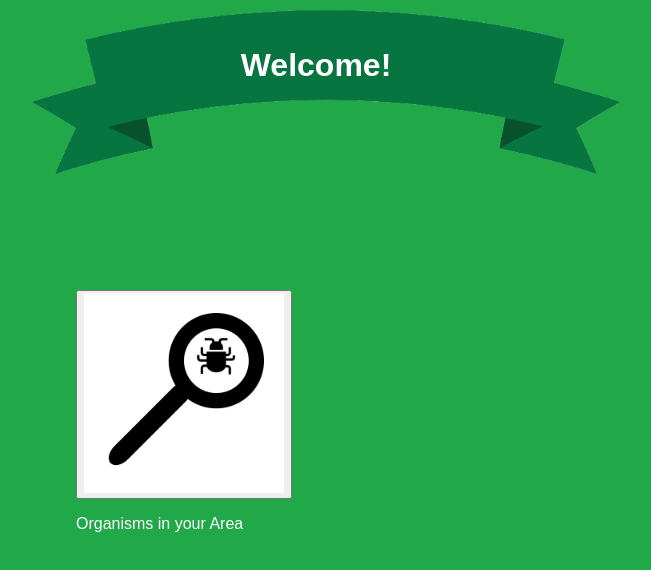
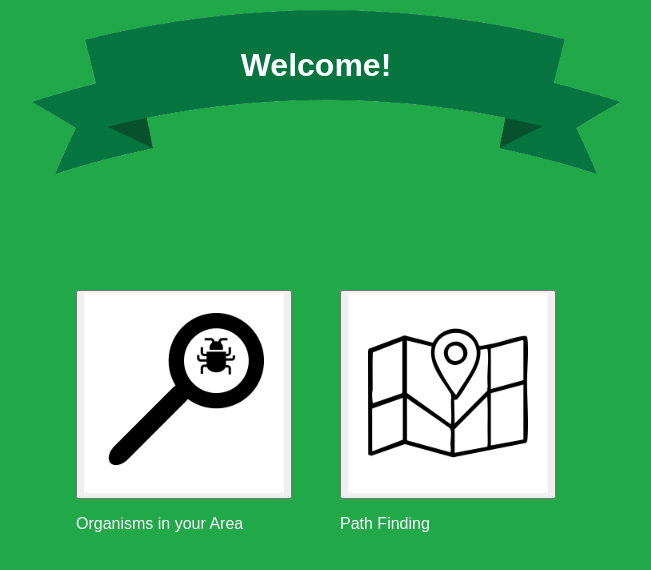
Before and after one commit to cvojkufka/445Project2, a Vue app: page / in a window 1280 px wide. Shown: the top 570 px of the page, without its empty margins (324-975 px from the left). Built offline with nearby package versions, Linux system fonts and the light colour scheme.

Commit message:
add map button

```diff
--- a/src/components/Home.vue
+++ b/src/components/Home.vue
@@ -3,17 +3,26 @@
     <img :src="banner" alt="bannerLogo" />
     <h2 class="overlay-text">Welcome!</h2>
   </div>
+
   <div class="organisms">
     <button type="button" @click="alert('Clicked!')">
         <img :src="organisms" alt="Click me!">
     </button>
     <p>Organisms in your Area</p>
   </div>
+
+  <div class="map">
+    <button type="button" @click="alert('Clicked!')">
+        <img :src="map" alt="Click me!">
+    </button>
+    <p>Path Finding</p>
+  </div>
 </template>
 
 <script setup>
 import banner from '../assets/Banner.png'
 import organisms from '../assets/Organisms.png'
+import map from '../assets/Map.png'
 </script>
 
 <style>
@@ -51,4 +60,16 @@ import organisms from '../assets/Organisms.png'
     width: 200px;
     height: auto;
 }
+
+/*Map Button*/
+.map {
+    position: absolute;
+    top: 290px;
+    right: 400px;
+}
+
+.map img {
+    width: 200px;
+    height: auto;
+}
 </style>
```
